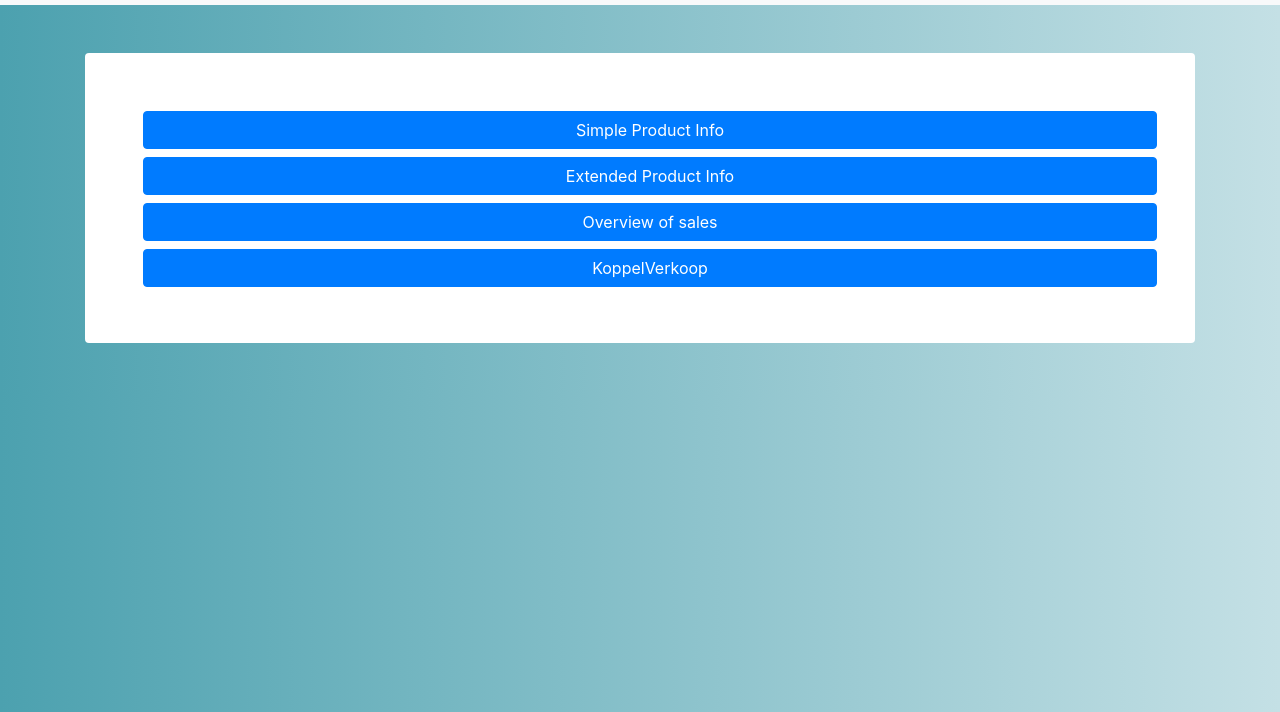
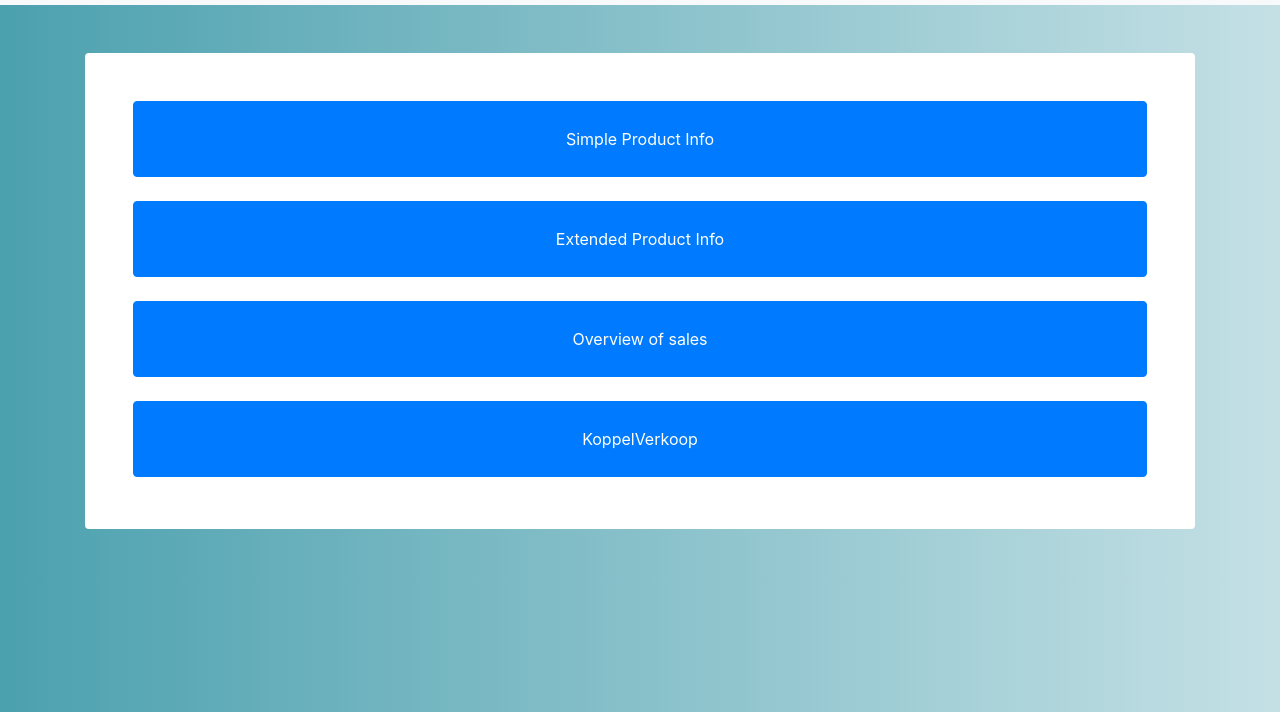
Before and after one commit to Cornul11/Retaily, a React app in the folder frontend/: page / in a window 1280 px wide. Shown: the part 88-800 px from the top of the page. Built offline with nearby package versions, Linux system fonts and the light colour scheme.

Commit message:
add margin to home page

```diff
--- a/frontend/src/components/charts/App.css
+++ b/frontend/src/components/charts/App.css
@@ -110,6 +110,6 @@ body {
     padding: 5px 20px;
 }
 
-.home-button {
-    margin: 10px;
+.card-body a {
+    padding: 25px 20px;
 }
--- a/frontend/src/pages/HomePage.jsx
+++ b/frontend/src/pages/HomePage.jsx
@@ -10,10 +10,10 @@ class HomePage extends Component {
           <div className="card border-0 shadow my-5">
             <div className="card-body p-5">
               {/* ----- put page content under this line -----*/}
-              <a className="btn btn-primary btn-block mb-2 home-button" href="/simple/productinfo">Simple Product Info</a>
-              <a className="btn btn-primary btn-block mb-2 home-button" href="/extended/productinfo">Extended Product Info</a>
-              <a className="btn btn-primary btn-block mb-2 home-button" href="/inventorybarchart">Overview of sales</a>
-              <a className="btn btn-primary btn-block mb-2 home-button" href="/koppelverkoop">KoppelVerkoop</a>
+              <a className="btn btn-primary btn-block mb-4" href="/simple/productinfo">Simple Product Info</a>
+              <a className="btn btn-primary btn-block mb-4" href="/extended/productinfo">Extended Product Info</a>
+              <a className="btn btn-primary btn-block mb-4" href="/inventorybarchart">Overview of sales</a>
+              <a className="btn btn-primary btn-block mb-1" href="/koppelverkoop">KoppelVerkoop</a>
               {/* ----- page content end -----*/}
             </div>
           </div>
```
